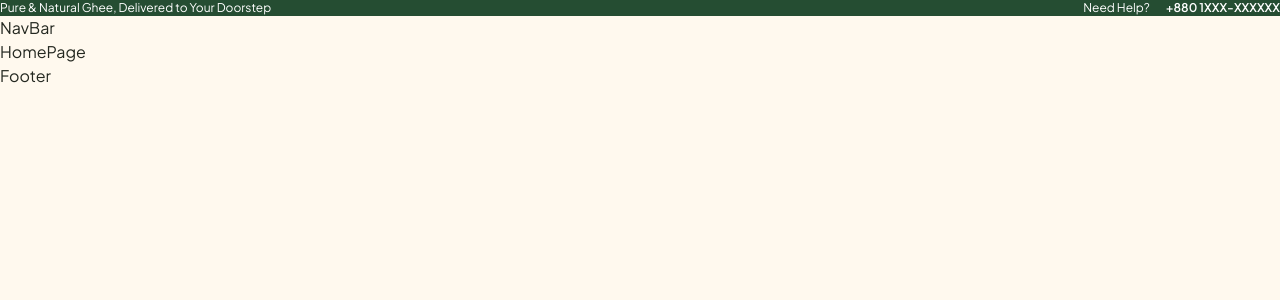
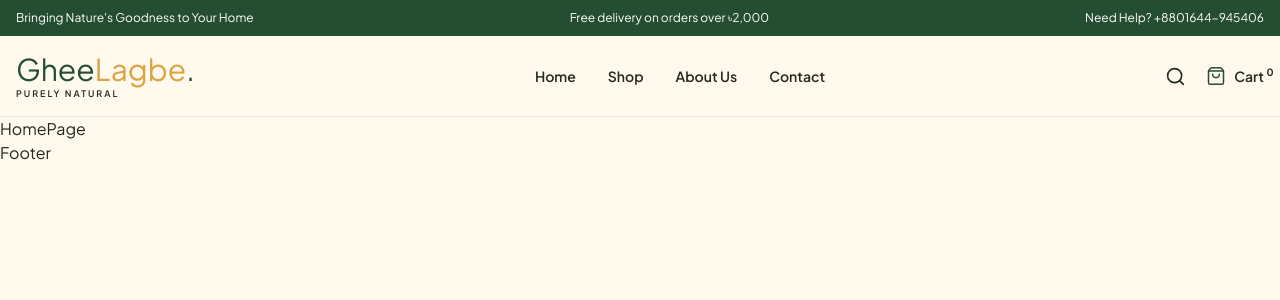
Before and after one commit to gheelagbeshop/Gheelagbe, a React (Vite) app: page / in a window 1280 px wide. Shown: the top 300 px of the page. Built offline with nearby package versions, Linux system fonts and the light colour scheme.

Commit message:
Header complete

```diff
--- a/src/components/Header.jsx
+++ /dev/null
@@ -1,31 +0,0 @@
-import Navbar from "./Navbar";
-
-const Header = () => {
-  return (
-    <header className="w-full">
-      {/* Top Bar */}
-      <div className="bg-[#254D32] text-white">
-        <div className="mx-auto flex max-w-7xl flex-col items-center justify-between gap-2 px-4 py-2 text-xs sm:flex-row sm:px-6 lg:px-8">
-          <p>
-            Pure & Natural Ghee, Delivered to Your Doorstep
-          </p>
-
-          <div className="flex items-center gap-4">
-            <span>Need Help?</span>
-            <a
-              href="tel:+8801XXXXXXXXX"
-              className="font-semibold transition-colors hover:text-[#F4C66A]"
-            >
-              +880 1XXX-XXXXXX
-            </a>
-          </div>
-        </div>
-      </div>
-
-      {/* Main Navbar */}
-      <Navbar />
-    </header>
-  );
-};
-
-export default Header;
--- a/src/components/NavBar.jsx
+++ /dev/null
@@ -1,9 +0,0 @@
-import React from 'react'
-
-const NavBar = () => {
-  return (
-    <div>NavBar</div>
-  )
-}
-
-export default NavBar
--- a/src/components/Root.jsx
+++ b/src/components/Root.jsx
@@ -1,7 +1,7 @@
 import React from 'react'
 import { Outlet } from 'react-router'
-import Footer from './Footer'
-import Header from './Header'
+import Footer from './layout/Footer'
+import Header from './layout/Header'
 
 const Root = () => {
   return (
--- /dev/null
+++ b/src/components/layout/Header.jsx
@@ -0,0 +1,33 @@
+
+import Navbar from "./Navbar";
+
+const Header = () => {
+  return (
+    <header className="sticky top-0 z-50 w-full">
+      {/* Top Announcement Bar */}
+      <div className="bg-primary text-white">
+        <div className="container-custom flex min-h-9 items-center justify-between gap-3 text-xs">
+          <p className="hidden sm:block">
+            Bringing Nature's Goodness to Your Home
+          </p>
+
+          <p className="mx-auto sm:mx-0">
+            Free delivery on orders over ৳2,000
+          </p>
+
+          <a
+            href="tel:+8801644945406"
+            className="hidden transition-colors hover:text-accent sm:block"
+          >
+            Need Help? +8801644-945406
+          </a>
+        </div>
+      </div>
+
+      {/* Main Navigation */}
+      <Navbar />
+    </header>
+  );
+};
+
+export default Header;
--- /dev/null
+++ b/src/components/layout/NavBar.jsx
@@ -0,0 +1,124 @@
+
+import { useState } from "react";
+import {
+  Menu,
+  X,
+  Search,
+  ShoppingBag,
+  ChevronDown,
+} from "lucide-react";
+
+const navLinks = [
+  { name: "Home", href: "/" },
+  { name: "Shop", href: "/shop" },
+  { name: "About Us", href: "/about" },
+  { name: "Contact", href: "/contact" },
+];
+
+const Navbar = () => {
+  const [isMenuOpen, setIsMenuOpen] = useState(false);
+
+  return (
+    <nav className="border-b border-default bg-cream">
+      <div className="container-custom flex h-20 items-center justify-between gap-6">
+
+        {/* Logo */}
+        <a href="/" className="shrink-0">
+          <span className="font-heading text-3xl text-primary">
+            Ghee<span className="text-accent">Lagbe</span>
+            <span className="text-primary">.</span>
+          </span>
+          <span className="mt-0.5 block text-[9px] font-semibold uppercase tracking-[0.22em] text-text-secondary">
+            Purely Natural
+          </span>
+        </a>
+
+        {/* Desktop Navigation */}
+        <div className="hidden items-center gap-8 lg:flex">
+          {navLinks.map((link) => (
+            <a
+              key={link.name}
+              href={link.href}
+              className="text-sm font-semibold text-text transition-colors duration-200 hover:text-primary"
+            >
+              {link.name}
+            </a>
+          ))}
+        </div>
+
+        {/* Right Actions */}
+        <div className="flex items-center gap-3 sm:gap-5">
+
+          {/* Search */}
+          <button
+            type="button"
+            aria-label="Search products"
+            className="hidden rounded-full p-2 text-text transition-colors hover:bg-primary-light hover:text-primary sm:block"
+          >
+            <Search size={21} strokeWidth={1.8} />
+          </button>
+
+          {/* Cart */}
+          <a
+            href="/cart"
+            aria-label="Shopping cart"
+            className="group relative flex items-center gap-2 p-2.5 transition-colors hover:bg-primary-light sm:px-4"
+          >
+            <ShoppingBag
+              size={20}
+              strokeWidth={1.8}
+              className="text-primary"
+            />
+
+            <span className="hidden text-sm font-semibold text-text sm:block">
+              Cart
+            </span>
+
+            <span className="absolute -right-4 -top-1 flex h-5 w-5 items-center justify-center rounded-full bg-accent text-[10px] font-bold text-primary-dark">
+              0
+            </span>
+          </a>
+
+          {/* Mobile Menu Toggle */}
+          <button
+            type="button"
+            onClick={() => setIsMenuOpen(!isMenuOpen)}
+            aria-label={isMenuOpen ? "Close menu" : "Open menu"}
+            aria-expanded={isMenuOpen}
+            className="rounded-lg p-2 text-primary transition-colors hover:bg-primary-light lg:hidden"
+          >
+            {isMenuOpen ? (
+              <X size={25} />
+            ) : (
+              <Menu size={25} />
+            )}
+          </button>
+        </div>
+      </div>
+
+      {/* Mobile Navigation */}
+      <div
+        className={`overflow-hidden border-t border-default bg-cream transition-all duration-300 lg:hidden ${
+          isMenuOpen
+            ? "max-h-80 opacity-100"
+            : "max-h-0 border-transparent opacity-0"
+        }`}
+      >
+        <div className="container-custom flex flex-col py-3">
+          {navLinks.map((link) => (
+            <a
+              key={link.name}
+              href={link.href}
+              onClick={() => setIsMenuOpen(false)}
+              className="border-b border-default py-3 text-sm font-semibold text-text transition-colors last:border-0 hover:text-primary"
+            >
+              {link.name}
+            </a>
+          ))}
+        </div>
+      </div>
+    </nav>
+  );
+};
+
+export default Navbar;
```
Also changed, not shown: src/components/layout/Footer.jsx (renamed from src/components/Footer.jsx).
